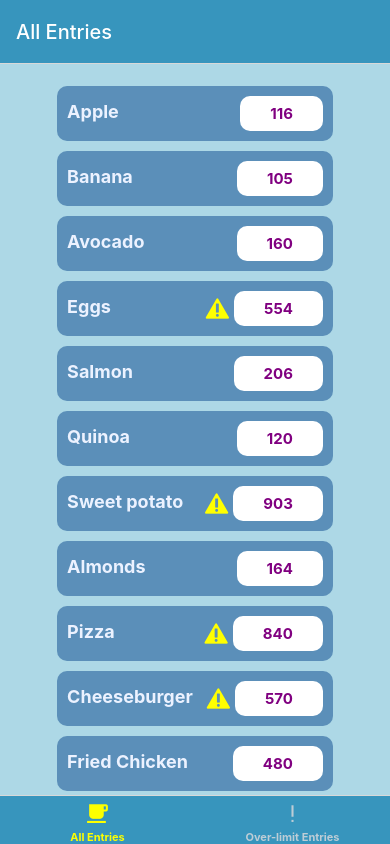
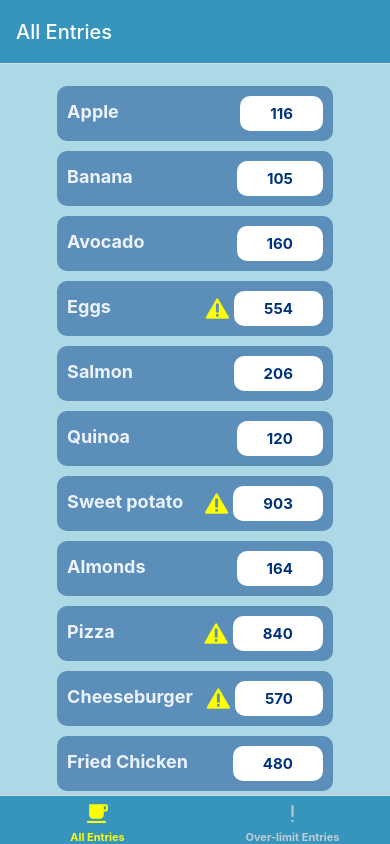
Before and after one commit to qcwssss/CS5520-A2, a React Native app: screen /Home in a window 390 px wide. Built offline with nearby package versions, Linux system fonts and the light colour scheme.

Commit message:
refactor color styles variables

```diff
--- a/App.js
+++ b/App.js
@@ -3,7 +3,7 @@ import { createNativeStackNavigator } from "@react-navigation/native-stack";
 import { StatusBar } from "expo-status-bar";
 import { StyleSheet, Text, SafeAreaView } from "react-native";
 import Home from "./components/BottomNavTabs";
-import EditEntry from "./components/EditEntry";
+import EditEntry from "./screens/EditEntry";
 import { bgColor } from "./styles/styles";
 
 const Stack = createNativeStackNavigator();
--- a/components/BottomNavTabs.js
+++ b/components/BottomNavTabs.js
@@ -5,7 +5,7 @@ import AllEntries from "../screens/AllEntries";
 import OverLimitEntries from "../screens/OverLimitEntries";
 import { useNavigation } from "@react-navigation/native";
 import { MaterialCommunityIcons } from "@expo/vector-icons";
-import { bgColor, highlight, inactive } from "../styles/styles";
+import { colors } from "../styles/styles";
 
 const Tab = createBottomTabNavigator();
 
@@ -16,14 +16,14 @@ const Home = () => {
     <Tab.Navigator
       screenOptions={{
         headerStyle: {
-          backgroundColor: bgColor,
+          backgroundColor: colors.bgColor,
         },
         headerTintColor: "#fff",
         headerTitleStyle: {
           fontSize: 20,
         },
         tabBarStyle: {
-          backgroundColor: bgColor,
+          backgroundColor: colors.bgColor,
         },
         tabBarLabelStyle: {
           fontSize: 11,
@@ -36,8 +36,8 @@ const Home = () => {
         component={AllEntries}
         options={{
           title: "All Entries",
-          tabBarInactiveTintColor: inactive,
-          tabBarActiveTintColor: highlight,
+          tabBarInactiveTintColor: colors.inactive,
+          tabBarActiveTintColor: colors.highlight,
           tabBarIcon: ({ color, size }) => (
             <MaterialCommunityIcons name="coffee" size={size} color={color} />
           ),
@@ -49,8 +49,8 @@ const Home = () => {
         options={{
           title: "Over-limit Entries",
 
-          tabBarInactiveTintColor: inactive,
-          tabBarActiveTintColor: highlight,
+          tabBarInactiveTintColor: colors.inactive,
+          tabBarActiveTintColor: colors.highlight,
 
           tabBarIcon: ({ color, size }) => (
             <MaterialCommunityIcons
--- a/components/EntryComponent.js
+++ b/components/EntryComponent.js
@@ -2,7 +2,7 @@ import { View, Text, StyleSheet, Pressable } from "react-native";
 import React, { useState } from "react";
 import { Foundation } from "@expo/vector-icons";
 import { useNavigation } from "@react-navigation/native";
-import { barColor, bgColor, lightText } from "../styles/styles";
+import { colors } from "../styles/styles";
 
 const EntryComponent = ({ entry }) => {
   //   const entry = { item: "Snacks", calorie: 560 };
@@ -18,7 +18,7 @@ const EntryComponent = ({ entry }) => {
   return (
     <Pressable onPress={onPressEntry}>
       <View style={styles.container}>
-        <Text style={styles.text}>{entry.item}</Text>
+        <Text style={styles.whiteText}>{entry.item}</Text>
         <View style={styles.numberWrapper}>
           {entry.calorie > limit && (
             <Foundation name="alert" size={28} color="yellow" />
@@ -36,15 +36,15 @@ const styles = StyleSheet.create({
   container: {
     flexDirection: "row",
     justifyContent: "space-between",
-    backgroundColor: barColor,
+    backgroundColor: colors.barColor,
     width: "90%",
     alignSelf: "center",
     borderRadius: 10,
     padding: 10,
     marginBottom: 10,
   },
-  text: {
-    color: lightText,
+  whiteText: {
+    color: colors.lightText,
     fontSize: 18,
     fontWeight: "bold",
     paddingVertical: 5,
@@ -67,7 +67,7 @@ const styles = StyleSheet.create({
     paddingHorizontal: 30,
   },
   number: {
-    color: "purple",
+    color: colors.navy,
     fontSize: 15,
     fontWeight: "bold",
   },
--- a/components/PressableButton.js
+++ b/components/PressableButton.js
@@ -1,7 +1,7 @@
 import { View, Text, Pressable, StyleSheet } from "react-native";
 import React from "react";
 
-export default function PressableButton({ style, pressHandler, children }) {
+function PressableButton({ style, pressHandler, children }) {
   return (
     <Pressable
       style={({ pressed }) => {
@@ -21,3 +21,5 @@ const styles = StyleSheet.create({
   buttonStyle: { justifyContent: "center", backgroundColor: "green" },
   pressedStyle: { backgroundColor: "red", opacity: 0.5 },
 });
+
+export default PressableButton;
--- a/components/EditEntry.js
+++ b/screens/EditEntry.js
@@ -2,8 +2,8 @@
 import React from "react";
 import { View, Text, StyleSheet } from "react-native";
 import { AntDesign } from "@expo/vector-icons";
-import PressableButton from "./PressableButton";
-import { bgColor, btnColor, highlight, lightBg, navy } from "../styles/styles";
+import PressableButton from "../components/PressableButton";
+import styles from "../styles/styles";
 
 const onDelete = () => {
   console.log("delete pressed");
@@ -16,7 +16,7 @@ const EditEntry = ({ route }) => {
   const entry = route.params.entryItem;
   console.log(entry);
   return (
-    <View style={styles.container}>
+    <View style={styles.editContainer}>
       <View style={styles.card}>
         <View style={styles.textContainer}>
           <Text style={styles.label}>Calorie: {entry.calorie}</Text>
@@ -35,51 +35,4 @@ const EditEntry = ({ route }) => {
   );
 };
 
-const styles = StyleSheet.create({
-  container: {
-    flex: 1,
-    justifyContent: "flex-start",
-    alignItems: "center",
-    backgroundColor: "lightblue",
-    paddingTop: 60,
-  },
-  card: {
-    width: "70%",
-    borderRadius: 10,
-    padding: 20,
-    shadowColor: "#000",
-    shadowOffset: {
-      width: 0,
-      height: 2,
-    },
-    shadowOpacity: 0.25,
-    shadowRadius: 4,
-    elevation: 5,
-    backgroundColor: lightBg,
-  },
-  textContainer: {
-    // flexDirection: "row",
-    justifyContent: "space-between",
-    alignItems: "center",
-    marginVertical: 10,
-  },
-  label: {
-    fontWeight: "bold",
-    fontSize: 16,
-    marginBottom: 5,
-    color: navy,
-  },
-
-  buttonRow: {
-    flexDirection: "row",
-    justifyContent: "space-evenly",
-  },
-  button: {
-    backgroundColor: btnColor,
-    padding: 10,
-    paddingHorizontal: 20,
-    borderRadius: 5,
-  },
-});
-
 export default EditEntry;
--- a/styles/styles.js
+++ b/styles/styles.js
@@ -1,51 +1,70 @@
-import React from "react";
 import { StyleSheet } from "react-native";
 
-const card = {
-  marginTop: 20,
-  backgroundColor: "#dcdcdc",
-  width: "80%",
-  padding: 20,
-  borderRadius: 5,
-  shadowColor: "#000",
-  shadowOpacity: 0.2,
-  shadowRadius: 5,
-  shadowOffset: {
-    width: 0,
-    height: 3,
-  },
-  elevation: 2,
+const colors = {
+  bgColor: "#3795BD",
+  highlight: "#FDFF00",
+  inactive: "#BDCDD6",
+  barColor: "#5B8FB9",
+  lightBg: "#ECF9FF",
+  navy: "#00337C",
+  lightText: "#ECF2FF",
+  btnColor: "#0F6292",
+};
+
+const basicContainer = {
+  flex: 1,
+  alignItems: "center",
+  backgroundColor: "lightblue",
 };
 
 const styles = StyleSheet.create({
   screenContainer: {
-    flex: 1,
-    backgroundColor: "lightblue",
-    alignItems: "center",
+    ...basicContainer,
     justifyContent: "center",
   },
+  editContainer: {
+    ...basicContainer,
+    paddingTop: 60,
+    justifyContent: "flex-start",
+  },
   card: {
-    ...card,
+    width: "70%",
+    borderRadius: 10,
+    padding: 20,
+    shadowColor: "#000",
+    shadowOffset: {
+      width: 0,
+      height: 2,
+    },
+    shadowOpacity: 0.25,
+    shadowRadius: 4,
+    elevation: 5,
+    backgroundColor: colors.lightBg,
+  },
+  textContainer: {
+    // flexDirection: "row",
+    justifyContent: "space-between",
+    alignItems: "center",
+    marginVertical: 10,
+  },
+  label: {
+    fontWeight: "bold",
+    fontSize: 16,
+    marginBottom: 5,
+    color: colors.navy,
+  },
+
+  buttonRow: {
+    flexDirection: "row",
+    justifyContent: "space-evenly",
+  },
+  button: {
+    backgroundColor: colors.btnColor,
+    padding: 10,
+    paddingHorizontal: 20,
+    borderRadius: 5,
   },
 });
 
-const bgColor = "#3795BD";
-const highlight = "#FDFF00";
-const inactive = "#BDCDD6";
-const barColor = "#5B8FB9";
-const lightBg = "#ECF9FF";
-const navy = "#00337C";
-const lightText = "#ECF2FF";
-const btnColor = "#0F6292";
-
-export {
-  bgColor,
-  btnColor,
-  lightText,
-  highlight,
-  navy,
-  inactive,
-  barColor,
-  lightBg,
-};
+export { colors };
 export default styles;
```
Also changed, not shown: components/OverLimitList.js (deleted, +0 -12 lines).
